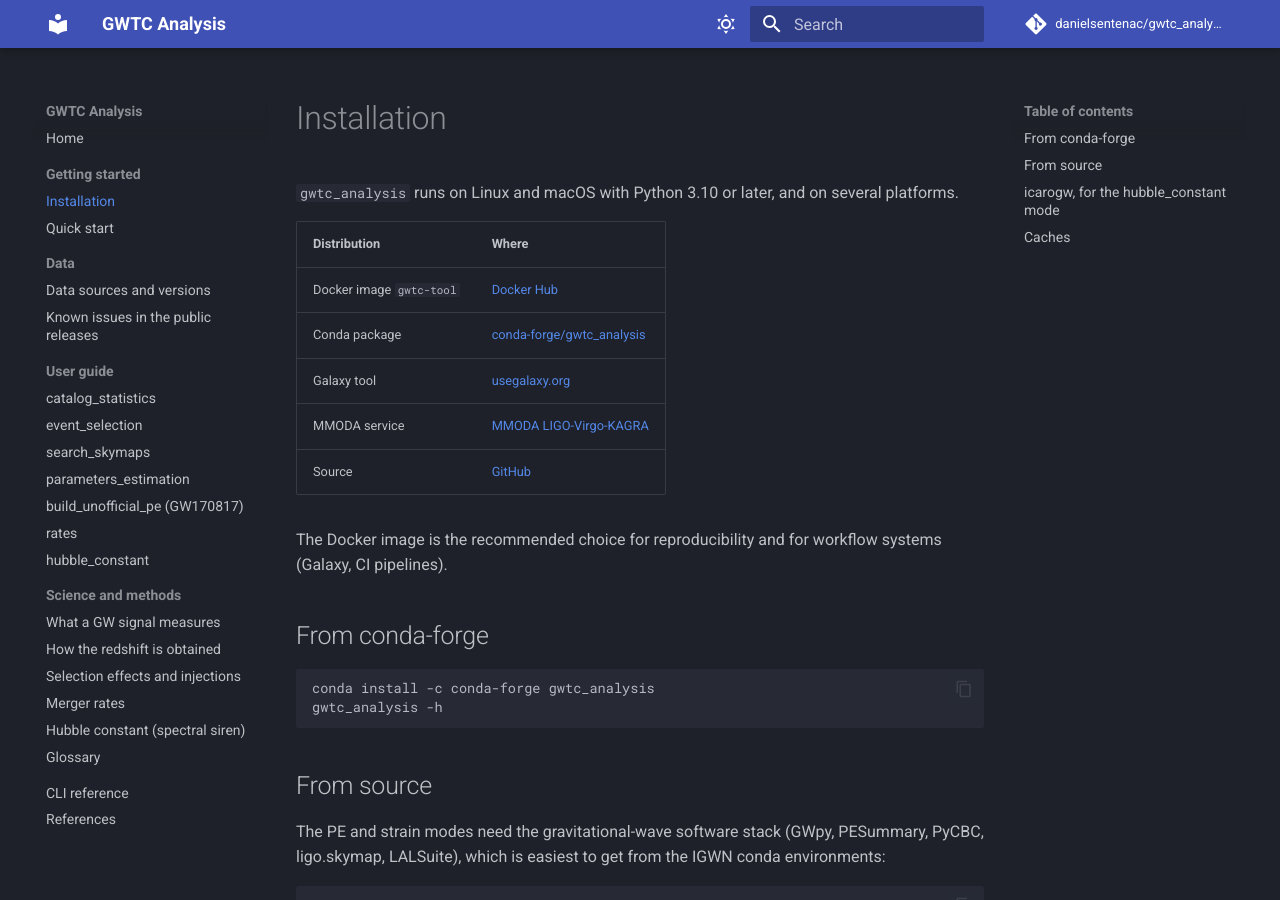
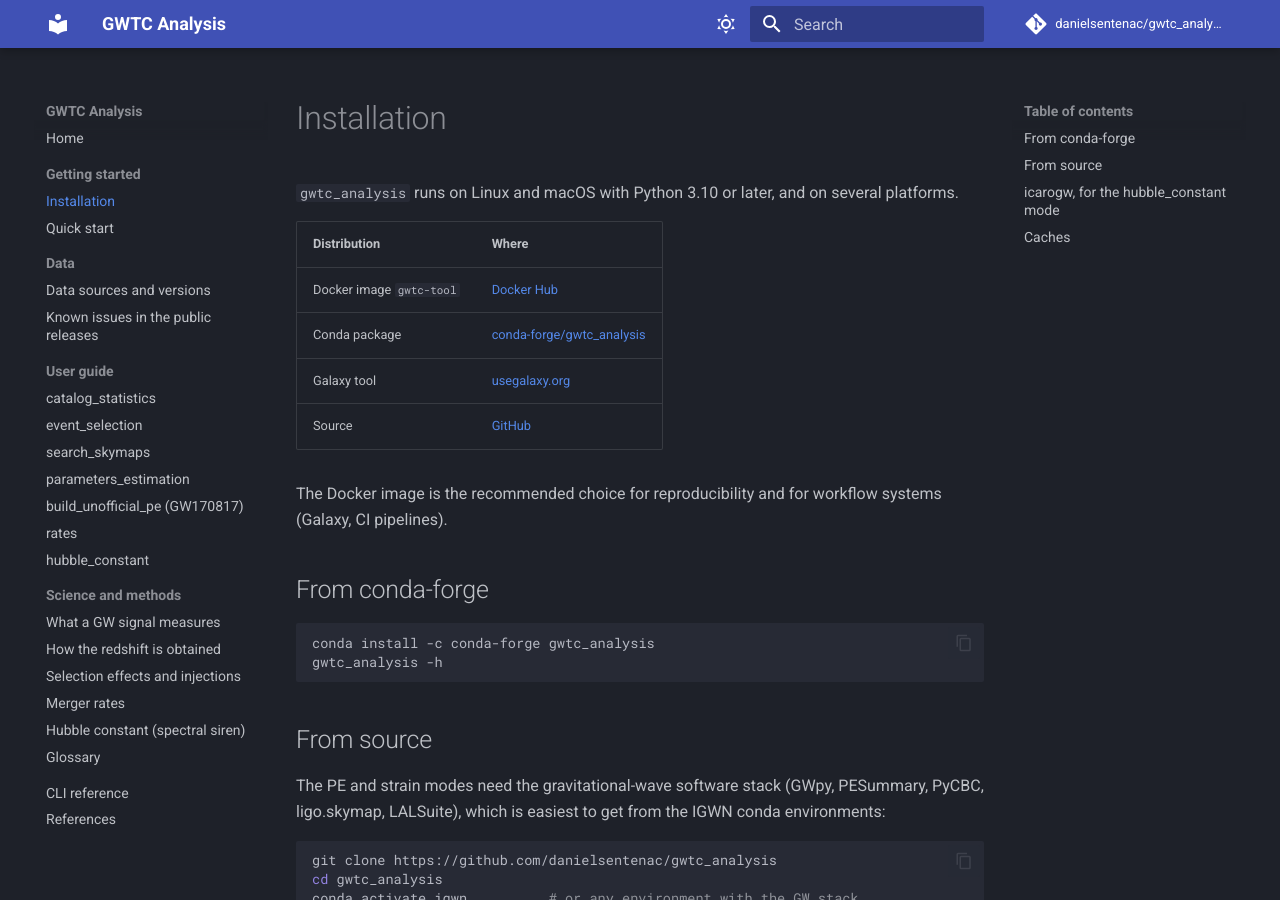
Before and after one commit to danielsentenac/gwtc_analysis, an MkDocs documentation site: the page built from docs/installation.md, in a window 1280 px wide and 900 px high. Built offline with MkDocs 1.6.1 and Material for MkDocs 9.7.7, drawn with Linux system fonts in a browser that asks for light colours; comment, search, counter and statistics services are not loaded.

Commit message:
docs, README: remove the MMODA service (broken link)
Co-Authored-By: Claude Opus 5.5 <noreply@anthropic.com>

```diff
--- a/docs/installation.md
+++ b/docs/installation.md
@@ -7,7 +7,6 @@
 | Docker image `gwtc-tool` | [Docker Hub](https://hub.docker.com/r/danielsentenac/gwtc-tool/) |
 | Conda package | [conda-forge/gwtc_analysis](https://anaconda.org/conda-forge/gwtc_analysis) |
 | Galaxy tool | [usegalaxy.org](https://usegalaxy.org) |
-| MMODA service | [MMODA LIGO-Virgo-KAGRA](https://www.astro.unige.ch/mmoda/) |
 | Source | [GitHub](https://github.com/danielsentenac/gwtc_analysis) |
 
 The Docker image is the recommended choice for reproducibility and for workflow systems (Galaxy,
```
Also changed, not shown: README.md (+0 -1 lines).
